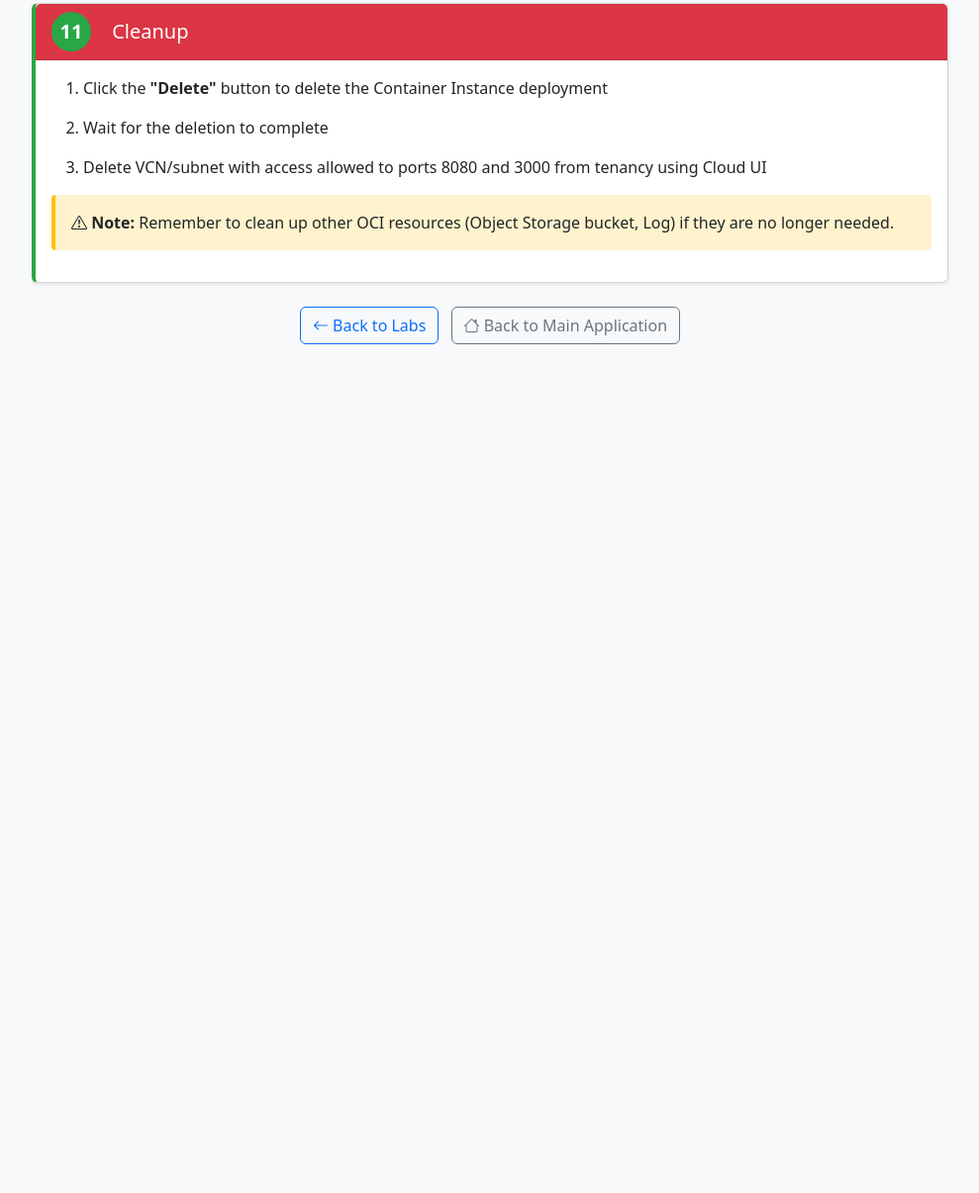
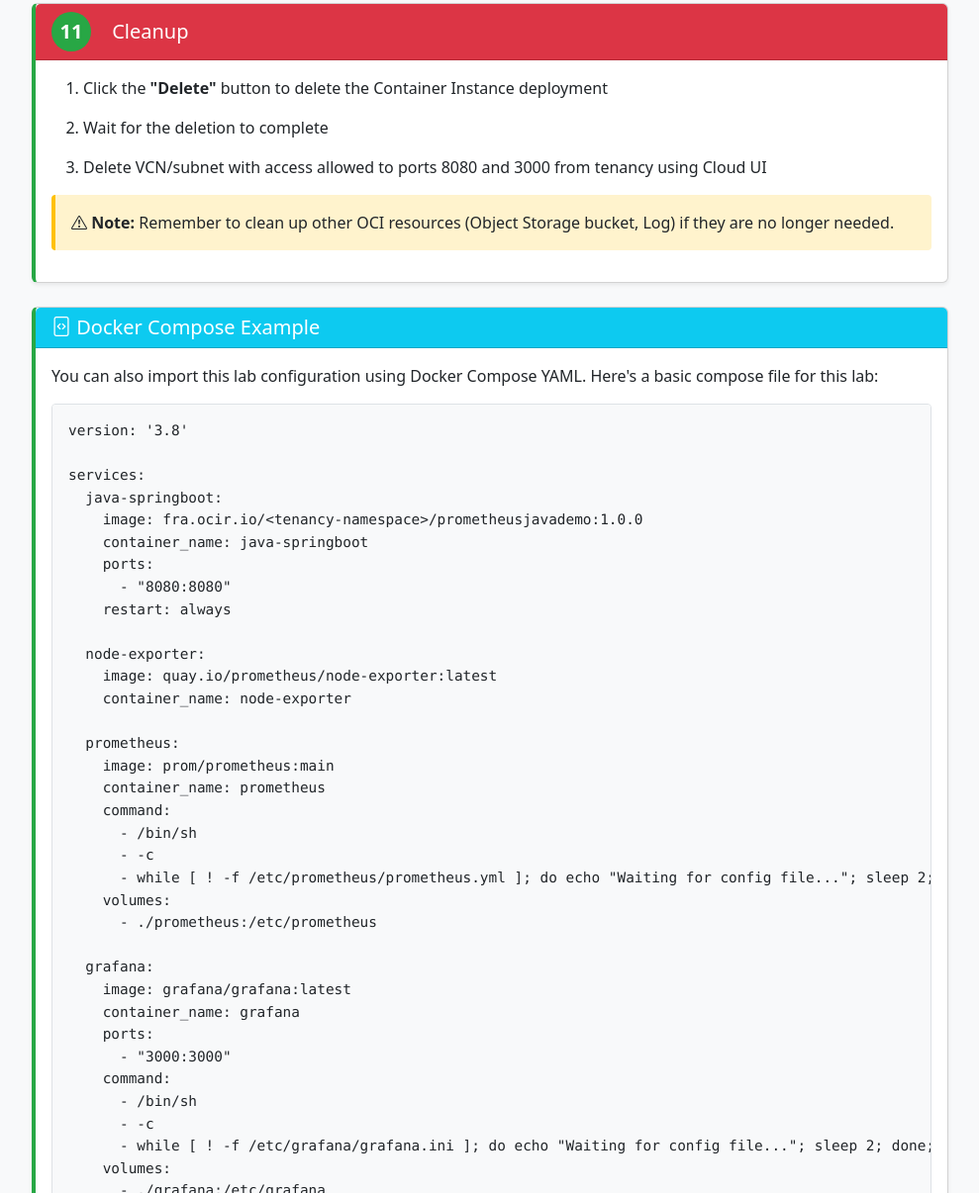
Before and after one commit to mikarinneoracle/ci-compose, a website: page labs/springboot-grafana.html in a window 1280 px wide. Shown: the part 10794-12000 px from the top of the page at 99% size, without its empty margins (145-1134 px from the left). Before the commit the page ends 11198 px from the top, so only its background shows below. Drawn offline with nearby package versions, Linux system fonts and the light colour scheme.

Commit message:
Add Docker Compose examples to all labs
- Add compose example to nginx lab
- Add compose example to springboot-grafana lab
- Add compose example to nodejs-postgresql-vault lab
- All examples include note about OCI-specific sidecars and volumes

```diff
--- a/labs/springboot-grafana.html
+++ b/labs/springboot-grafana.html
@@ -620,6 +620,54 @@
                     </div>
                 </div>
 
+                <!-- Docker Compose Example -->
+                <div class="card mb-4 shadow-sm step-card">
+                    <div class="card-header bg-info text-white">
+                        <h5 class="mb-0">
+                            <i class="bi bi-file-code"></i> Docker Compose Example
+                        </h5>
+                    </div>
+                    <div class="card-body">
+                        <p>You can also import this lab configuration using Docker Compose YAML. Here's a basic compose file for this lab:</p>
+                        <pre class="code-block"><code>version: '3.8'
+
+services:
+  java-springboot:
+    image: fra.ocir.io/&lt;tenancy-namespace&gt;/prometheusjavademo:1.0.0
+    container_name: java-springboot
+    ports:
+      - "8080:8080"
+    restart: always
+
+  node-exporter:
+    image: quay.io/prometheus/node-exporter:latest
+    container_name: node-exporter
+
+  prometheus:
+    image: prom/prometheus:main
+    container_name: prometheus
+    command:
+      - /bin/sh
+      - -c
+      - while [ ! -f /etc/prometheus/prometheus.yml ]; do echo "Waiting for config file..."; sleep 2; done; /bin/prometheus --config.file=/etc/prometheus/prometheus.yml
+    volumes:
+      - ./prometheus:/etc/prometheus
+
+  grafana:
+    image: grafana/grafana:latest
+    container_name: grafana
+    ports:
+      - "3000:3000"
+    command:
+      - /bin/sh
+      - -c
+      - while [ ! -f /etc/grafana/grafana.ini ]; do echo "Waiting for config file..."; sleep 2; done; /usr/share/grafana/bin/grafana server --config /etc/grafana/grafana.ini
+    volumes:
+      - ./grafana:/etc/grafana</code></pre>
+                        <p class="text-muted small">Note: Replace <code>&lt;tenancy-namespace&gt;</code> with your actual OCI tenancy namespace. Sidecars (OsReader, LogWriter) and volumes are OCI-specific and need to be configured separately in CI Compose after importing. Copy this YAML and use the "Import Compose" feature in CI Compose to quickly set up this lab configuration.</p>
+                    </div>
+                </div>
+
                 <!-- Navigation -->
                 <div class="text-center mt-4 mb-4">
                     <a href="/labs.html" class="btn btn-outline-primary me-2">
```
Also changed, not shown: labs/nginx.html (+22 -0 lines), labs/nodejs-postgresql-vault.html (+22 -0 lines).
